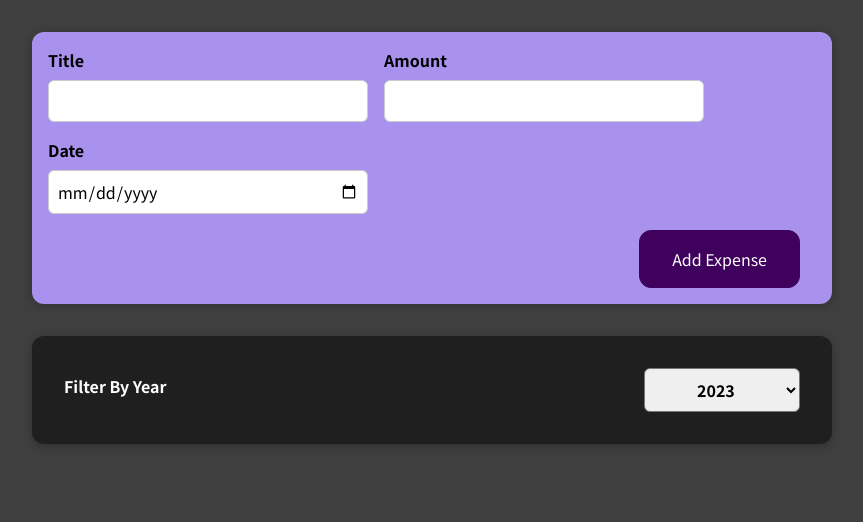
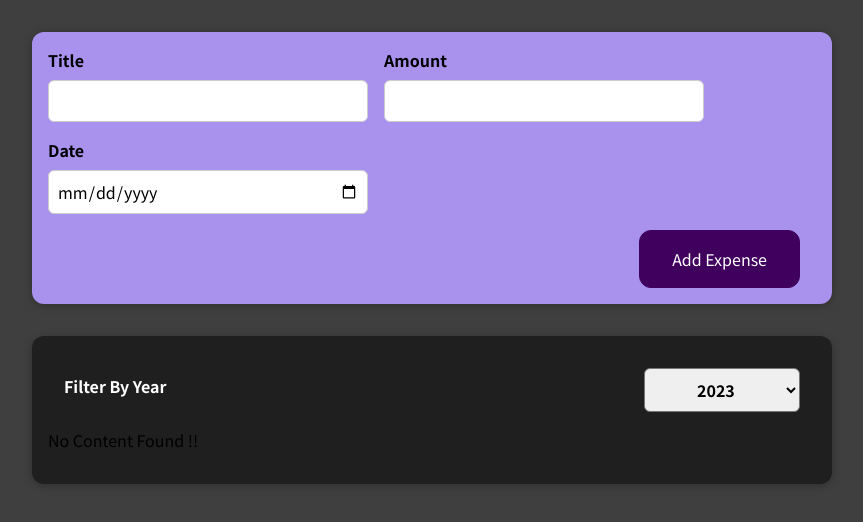
Before and after one commit to Rahul-71/Expenses, a React (Create React App) app: page / in a window 1280 px wide. Shown: the top 522 px of the page, without its empty margins (208-1071 px from the left). Built offline with nearby package versions, Linux system fonts and the light colour scheme.

Commit message:
conditional content rendering

```diff
--- a/src/components/Expenses/Expenses.js
+++ b/src/components/Expenses/Expenses.js
@@ -18,18 +18,25 @@ export default function Expenses(props) {
 		exp => exp.date.getFullYear() == filteredYear
 	)
 
+	let expenseContent = <p> No Content Found !!</p>
+
+	if (filteredExpenses.length > 0) {
+		console.log("triggered: len=" + filteredExpenses.length);
+		expenseContent = filteredExpenses.map(expense => (
+			<ExpenseItems
+				key={expense.id}
+				title={expense.title}
+				amount={expense.amount}
+				date={expense.date} />
+		));
+	}
+
+
 	return (
 		<div>
 			<Card className="expenses">
 				<ExpensesFilter selected={filteredYear} onChangeFilter={filterChangeHandler} />
-				{filteredExpenses.map(expense => (
-					<ExpenseItems
-						key={expense.id}
-						title={expense.title}
-						amount={expense.amount}
-						date={expense.date}
-					/>
-				))}
+				{expenseContent}
 			</Card>
 		</div>
 
```
